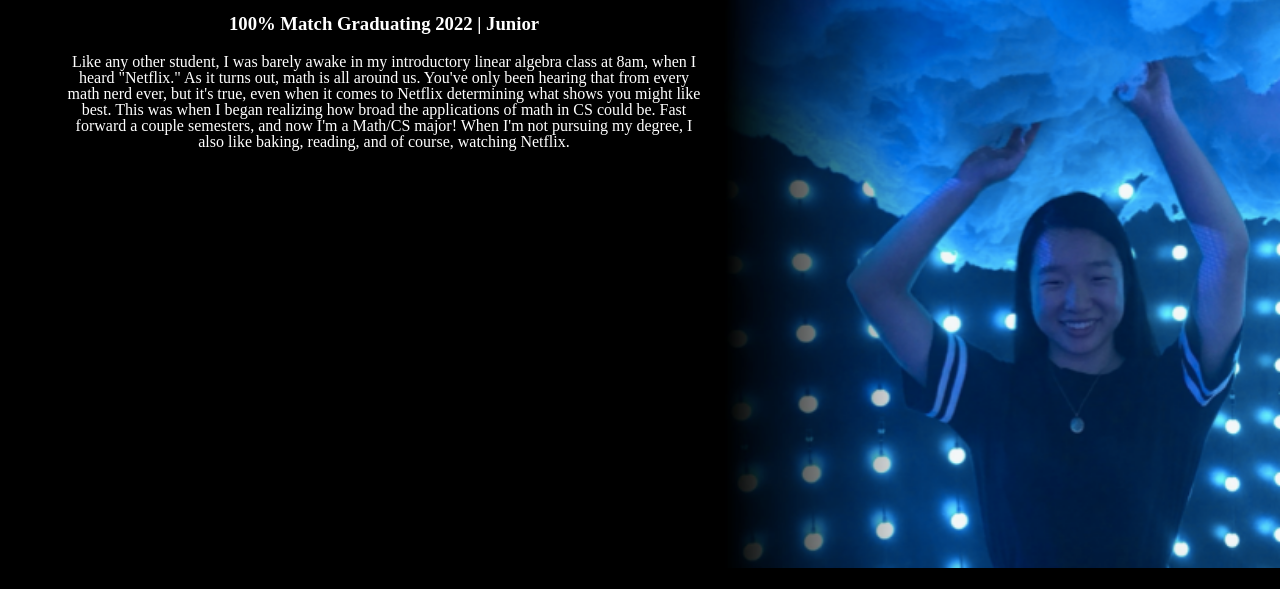
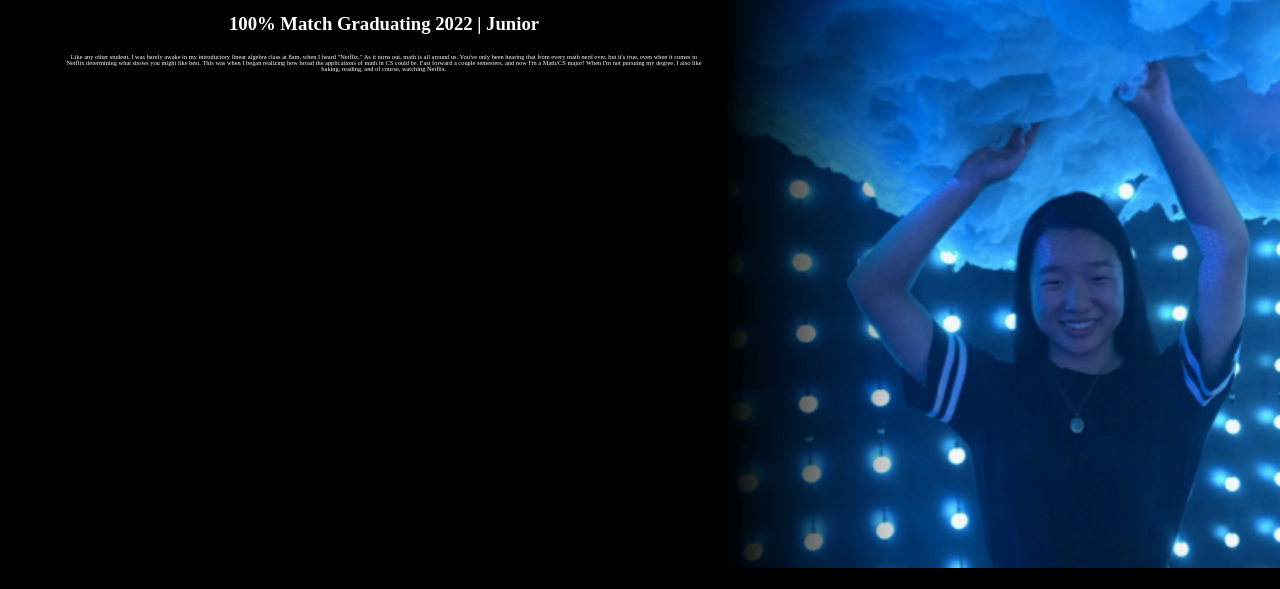
Before and after one commit to allenwu038/allenwu038.github.io, a plain HTML site: page index.html in a window 1280 px wide. Shown: the part 200-789 px from the top of the page. Drawn offline with Linux system fonts and the light colour scheme.

Commit message:
Set <p> text size with viewport width (vw) sizing in css

```diff
--- a/css/main.css
+++ b/css/main.css
@@ -105,7 +105,7 @@ h1 {
 }
 
 p {
-    font-size: 1em;
+    font-size: 0.5vw;
     line-height: 1em;
     color: #333;
 }
```
